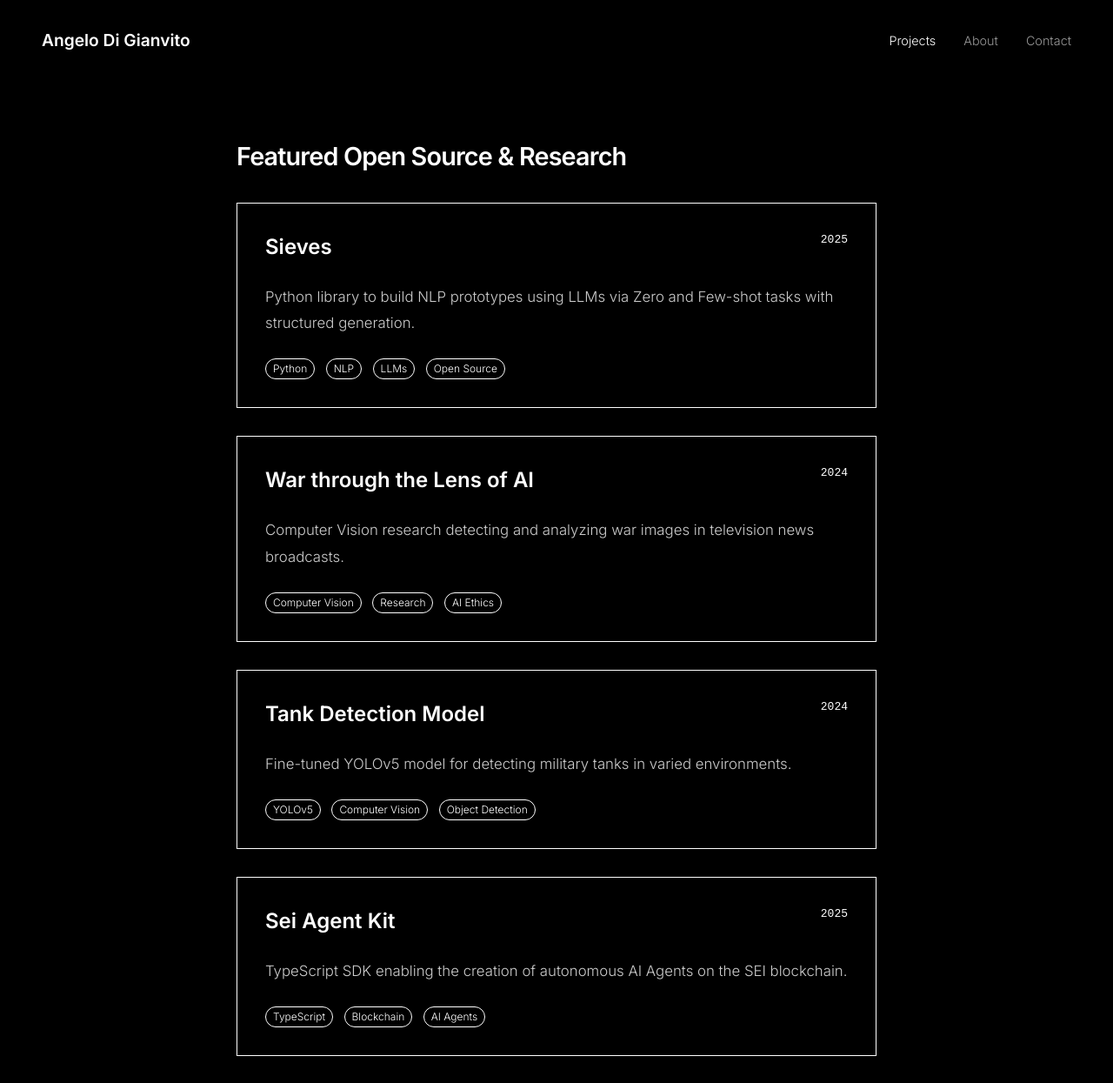
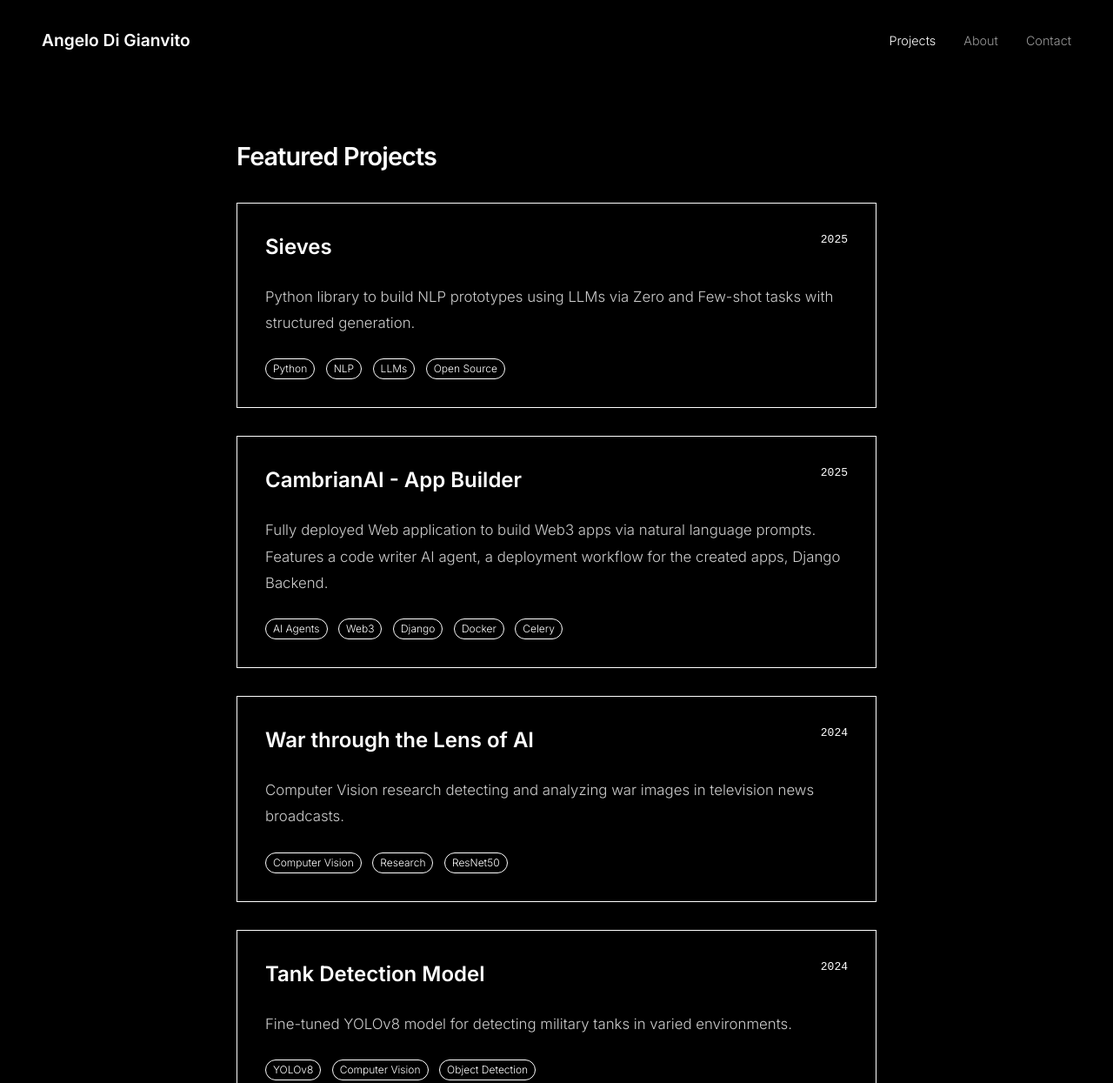
Before and after one commit to adgianv/adgianv.github.io, a plain HTML site: page projects.html in a window 1280 px wide. Shown: the top 1245 px of the page at 87% size. Drawn offline with Linux system fonts and the light colour scheme.

Commit message:
added cambrian project

```diff
--- a/projects.html
+++ b/projects.html
@@ -22,7 +22,7 @@
     </nav>
 
     <main class="content-container">
-        <h2 class="page-title">Featured Open Source & Research</h2>
+        <h2 class="page-title">Featured Projects</h2>
 
         <div class="projects-grid">
 
@@ -41,6 +41,22 @@
                 </div>
             </a>
 
+            <a href="https://build.cambrian.wtf" class="project-item" target="_blank">
+                <div class="project-header">
+                    <h3>CambrianAI - App Builder</h3>
+                    <span class="year">2025</span>
+                </div>
+                <p class="project-desc">Fully deployed Web application to build Web3 apps via natural language prompts.
+                    Features a code writer AI agent, a deployment workflow for the created apps, Django Backend.</p>
+                <div class="project-tags">
+                    <span>AI Agents</span>
+                    <span>Web3</span>
+                    <span>Django</span>
+                    <span>Docker</span>
+                    <span>Celery</span>
+                </div>
+            </a>
+
             <a href="https://github.com/adgianv/Thesis---War-Image-Classification" class="project-item" target="_blank">
                 <div class="project-header">
                     <h3>War through the Lens of AI</h3>
@@ -51,7 +67,7 @@
                 <div class="project-tags">
                     <span>Computer Vision</span>
                     <span>Research</span>
-                    <span>AI Ethics</span>
+                    <span>ResNet50</span>
                 </div>
             </a>
 
@@ -60,9 +76,9 @@
                     <h3>Tank Detection Model</h3>
                     <span class="year">2024</span>
                 </div>
-                <p class="project-desc">Fine-tuned YOLOv5 model for detecting military tanks in varied environments.</p>
+                <p class="project-desc">Fine-tuned YOLOv8 model for detecting military tanks in varied environments.</p>
                 <div class="project-tags">
-                    <span>YOLOv5</span>
+                    <span>YOLOv8</span>
                     <span>Computer Vision</span>
                     <span>Object Detection</span>
                 </div>
```
Also changed, not shown: about.html (+2 -2 lines), 1 other file.
